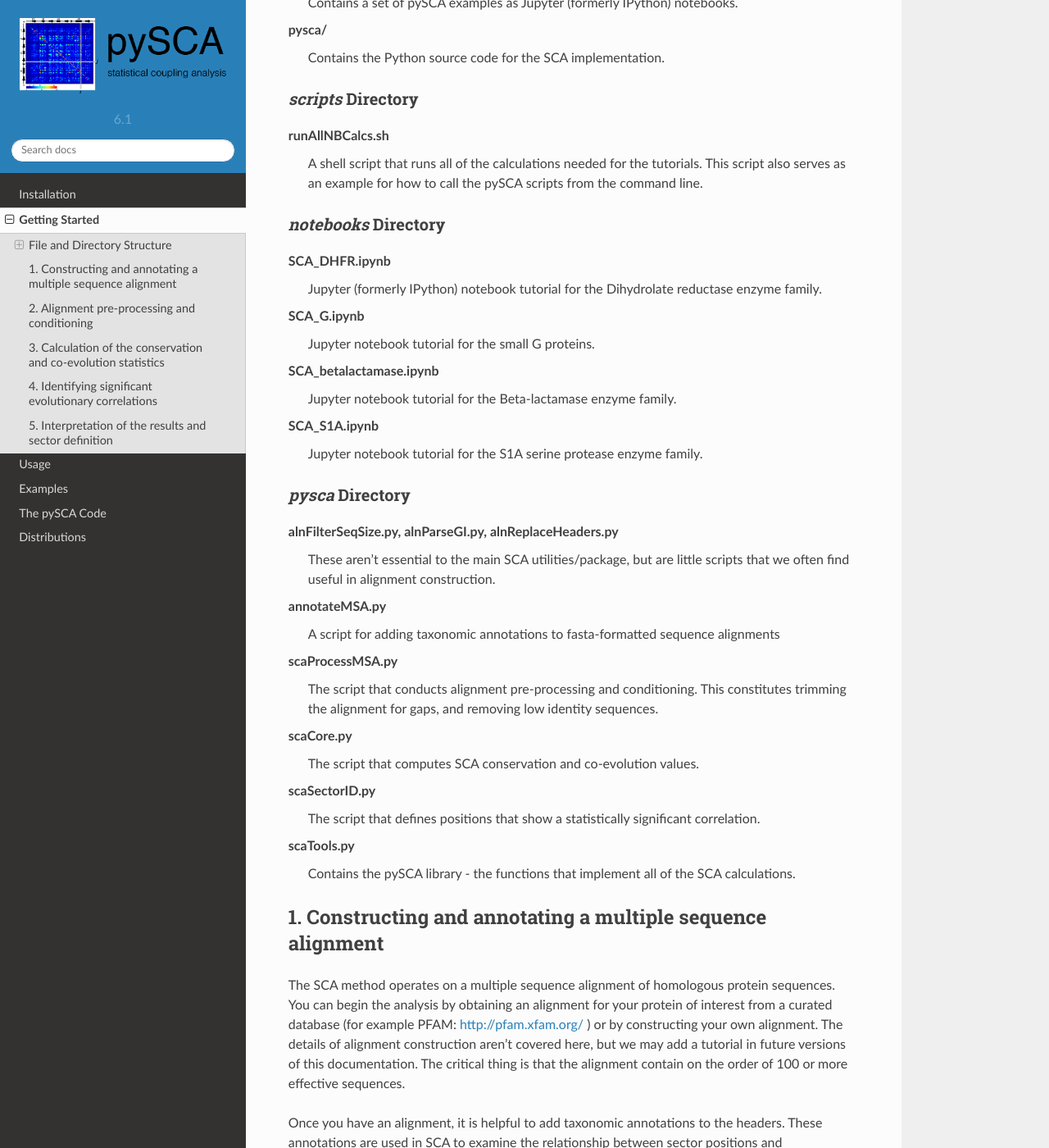
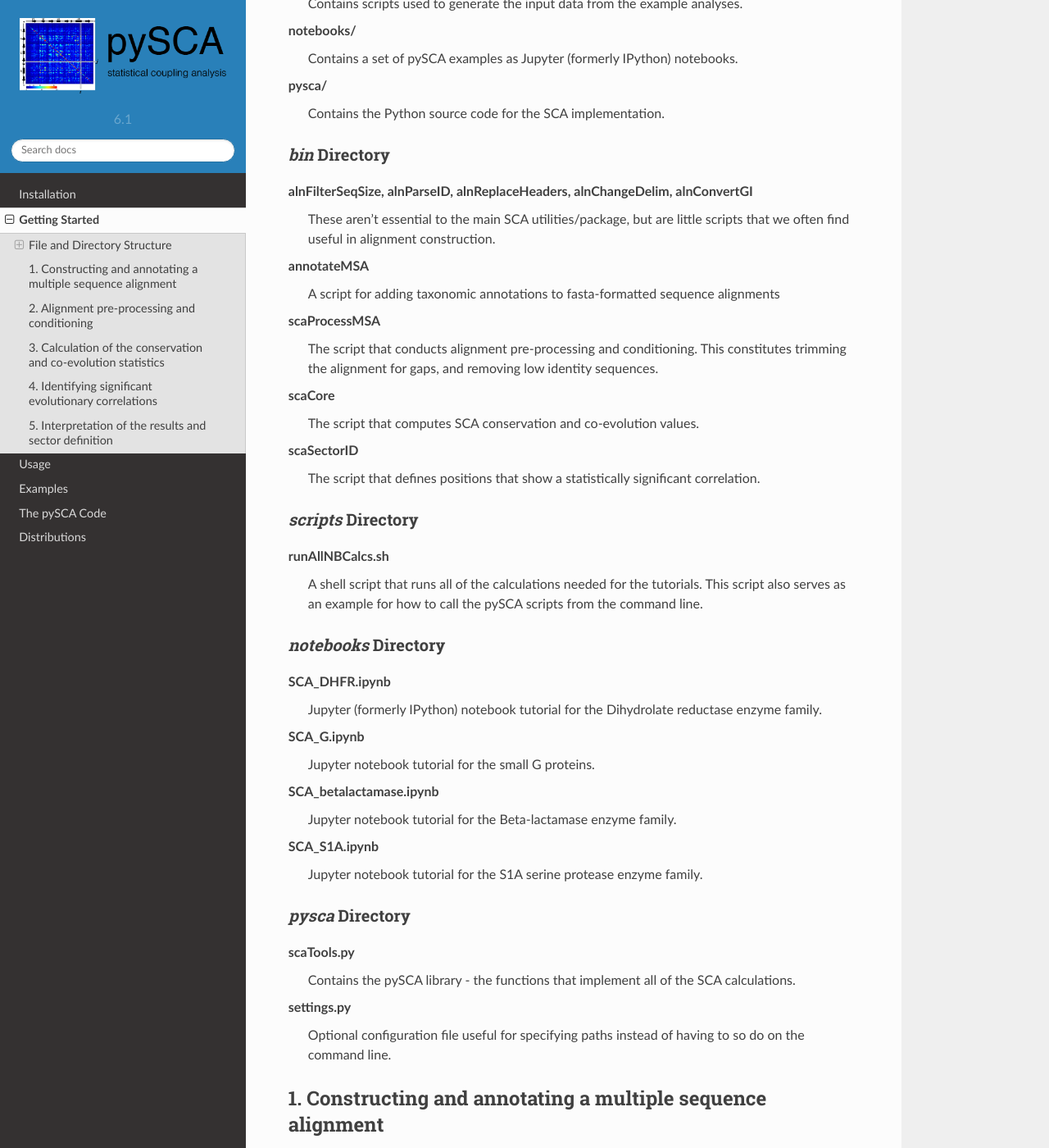
Before and after one commit to ranganathanlab/pySCA, a Sphinx documentation site: the page built from docs/source/get_started.rst, in a window 1280 px wide and 1400 px high, scrolled down 1350 px. Shown: the whole window at 82% size. Built offline with Sphinx 7.4.7 and the Read the Docs theme 2.0.0, drawn with Linux system fonts in a browser that asks for light colours; some of the changed text lies outside the part shown.

Commit message:
update the 'get started' page

```diff
--- a/docs/source/get_started.rst
+++ b/docs/source/get_started.rst
@@ -11,10 +11,10 @@
   5) Interpretation of the results
 
 The core SCA calculations (steps 2,3, and 4) are each associated with a
-particular Python analysis script (`scaProcessMSA.py`, `scaCore.py`, and
-`scaSectorID.py`, respectively). Sequential execution of each Python analysis
-script stores the results in a pickle database. This means the core SCA
-calculations can be run from the command line, or multiple proteins can be
+particular Python analysis script (:code:`scaProcessMSA`, :code:`scaCore`, and
+:code:`scaSectorID`, respectively). Sequential execution of each Python
+analysis script stores the results in a pickle database. This means the core
+SCA calculations can be run from the command line, or multiple proteins can be
 analyzed using a shell script (for an example, see `runAllNBCalcs.sh`).
 Following execution of the scripts, the pickle database can be loaded in an
 Jupyter notebook for visualizing the results and interpreting the data.
@@ -31,6 +31,9 @@
 Base Directory
 --------------
 
+bin/
+  Contains the analysis scripts that use functions defined in the `scaTools.py`
+  module.
 data/
   Git submodule that contains the input sequence alignments (\*.fasta, \*.an)
   and structures (\*.pdb) for the analysis. The \*.an files correspond to
@@ -59,6 +62,25 @@
 pysca/
   Contains the Python source code for the SCA implementation.
 
+`bin` Directory
+-----------------
+
+alnFilterSeqSize, alnParseID, alnReplaceHeaders, alnChangeDelim, alnConvertGI
+  These aren't essential to the main SCA utilities/package, but are little
+  scripts that we often find useful in alignment construction.
+annotateMSA
+  A script for adding taxonomic annotations to fasta-formatted sequence
+  alignments
+scaProcessMSA
+  The script that conducts alignment pre-processing and conditioning. This
+  constitutes trimming the alignment for gaps, and removing low identity
+  sequences.
+scaCore
+  The script that computes SCA conservation and co-evolution values.
+scaSectorID
+  The script that defines positions that show a statistically significant
+  correlation.
+
 `scripts` Directory
 -------------------
 
@@ -83,24 +105,12 @@
 `pysca` Directory
 -----------------
 
-alnFilterSeqSize.py, alnParseGI.py, alnReplaceHeaders.py
-  These aren't essential to the main SCA utilities/package, but are little
-  scripts that we often find useful in alignment construction.
-annotateMSA.py
-  A script for adding taxonomic annotations to fasta-formatted sequence
-  alignments
-scaProcessMSA.py
-  The script that conducts alignment pre-processing and conditioning. This
-  constitutes trimming the alignment for gaps, and removing low identity
-  sequences.
-scaCore.py
-  The script that computes SCA conservation and co-evolution values.
-scaSectorID.py
-  The script that defines positions that show a statistically significant
-  correlation.
 scaTools.py
   Contains the pySCA library - the functions that implement all of the SCA
   calculations.
+settings.py
+  Optional configuration file useful for specifying paths instead of having to
+  so do on the command line.
 
 
 1. Constructing and annotating a multiple sequence alignment
```
